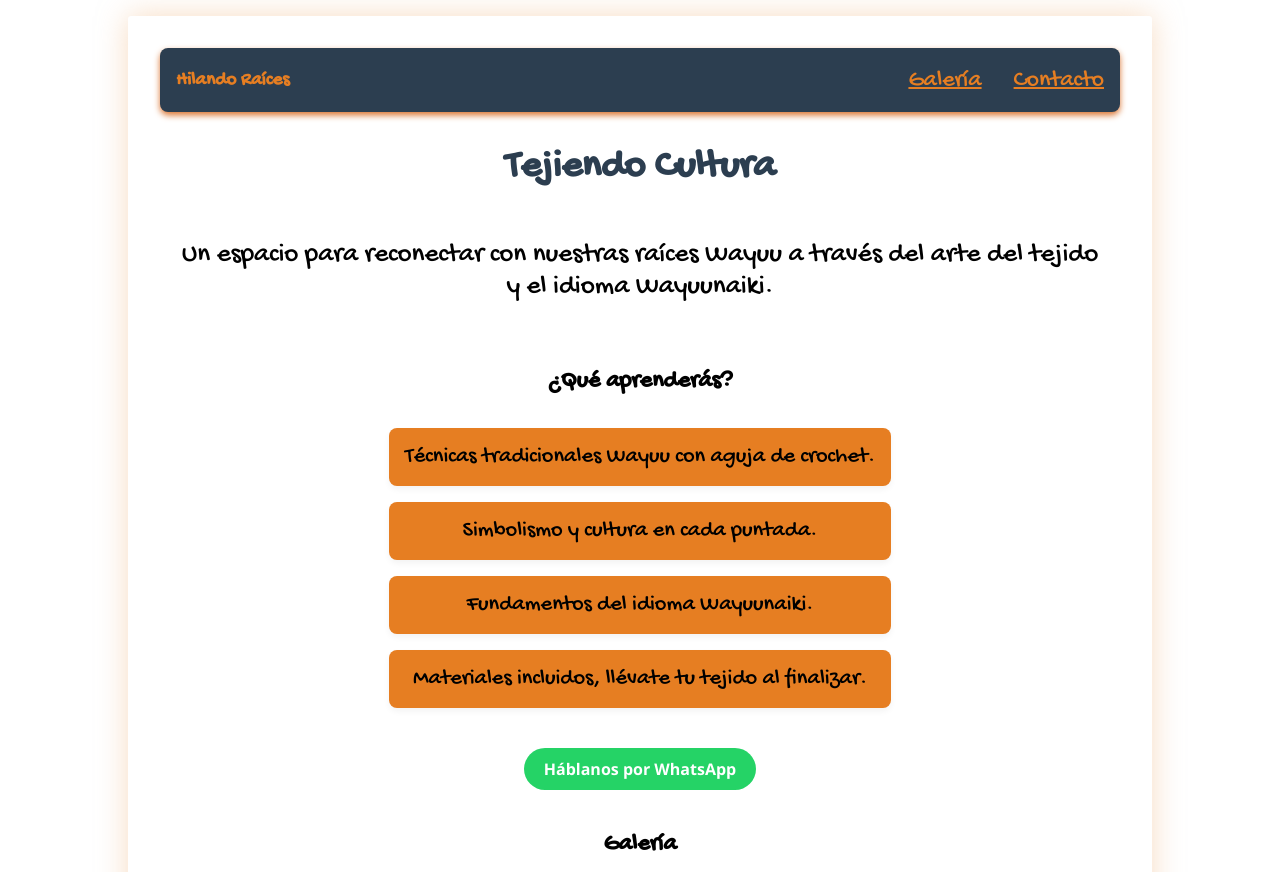
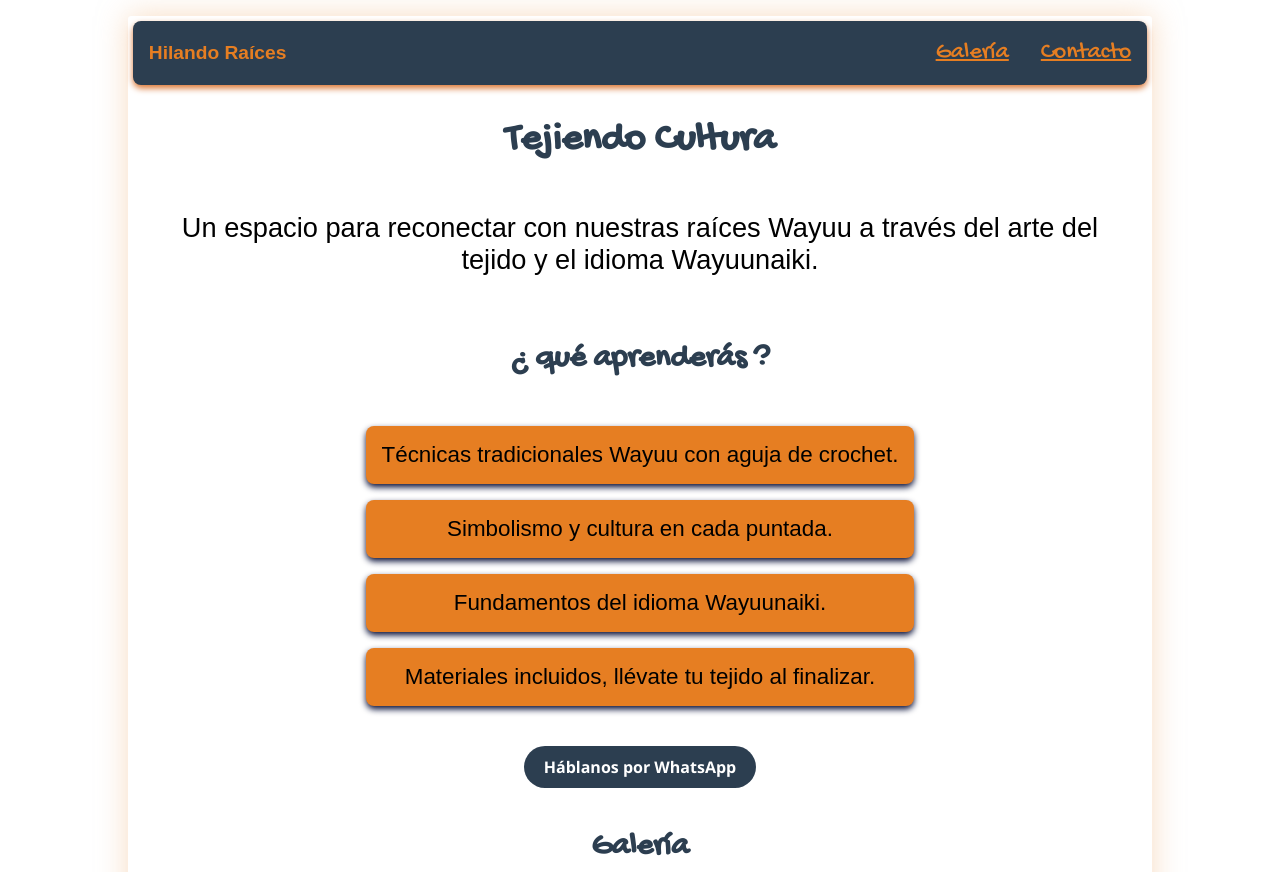
Before and after one commit to epieyu1/landing-page-hilando-raices, a plain HTML site: page index.html in a window 1280 px wide. Shown: the top 872 px of the page. Drawn offline with Linux system fonts and the light colour scheme; grey boxes are pictures that could not be loaded.

Commit message:
se cambia tipografia por peticion del cliente y se hacen unos ajuste al footer

```diff
--- a/index.html
+++ b/index.html
@@ -29,7 +29,7 @@
       </section>
 
       <section id="beneficios" class="beneficios">
-        <h2>¿Qué aprenderás?</h2>
+        <h2>¿ qué aprenderás ?</h2>
         <ul>
           <li>Técnicas tradicionales Wayuu con aguja de crochet.</li>
           <li>Simbolismo y cultura en cada puntada.</li>
--- a/styles.css
+++ b/styles.css
@@ -23,7 +23,7 @@ body {
     justify-content: center;
     text-align: center;
     padding-top: 1rem;     /* Espacio arriba */
-    padding-bottom: 2rem;  /* Espacio abajo */
+    padding-bottom: 1rem;  /* Espacio abajo */
 }
 
 /* ==== CONTENEDOR PRINCIPAL ==== */
@@ -35,7 +35,7 @@ body {
     background-color: var(--color-fondo);
     box-shadow: 0 0 30px rgba(241, 186, 133, 0.5);
     border-radius: 0.2rem;
-    padding: 2rem;
+    padding: 0.3rem;
 }
 
 /* ==== NAVBAR TRADICIONAL ==== */
@@ -59,6 +59,7 @@ nav {
 
 .logo {
     font-size: 1.2rem;
+    font-family: sans-serif;
     font-weight: bold;
     color: var(--color-principal);
 }
@@ -110,6 +111,7 @@ h1 {
 .hero p {
     margin-top: 1rem;
     font-size: 1.7rem;
+    font-family: sans-serif;
 }
 
 .beneficios {
@@ -117,12 +119,20 @@ h1 {
     justify-content: center;
     align-items: center;
     flex-direction: column;
+    font-family: sans-serif;
     width: 100%;
     height: auto;
     gap: 1rem;
     background-color: var(--color-fondo);
     margin-top: 1rem;
     padding: 2rem;
+}
+
+.beneficios h2 {
+    font-size: 2rem;
+    color: var(--color-secundario);
+    font-family: 'Gochi Hand', cursive;
+    margin-bottom: 1rem;
 }
 
 .galeria {
@@ -134,13 +144,27 @@ h1 {
 
 }
 
+.galeria h2 {
+    font-size: 2rem;
+    color: var(--color-secundario);
+    font-family: 'Gochi Hand', cursive;
+    margin-bottom: 1rem;
+}
+
+h2 {
+    font-size: 2rem;
+    color: var(--color-secundario);
+    font-family: 'Gochi Hand', cursive;
+    margin-bottom: 1rem;
+}
+
 li {
     list-style: none;
     margin: 1rem 0;
     padding: 1rem;
     background: var(--color-principal);
     border-radius: 0.5rem;
-    box-shadow: 0 0.2rem 0.4rem rgba(0,0,0,0.05);
+    box-shadow: 0 0.2rem 0.4rem rgb(8, 15, 56);
     color: #000;
     font-size: 1.4rem;
 }
@@ -256,7 +280,7 @@ button:hover {
 
   .whatsapp-button {
     display: inline-block;
-    background-color: #25D366;
+    background-color: var(--color-secundario);
     color: white;
     font-weight: bold;
     padding: 10px 20px;
@@ -268,7 +292,7 @@ button:hover {
   }
 
   .whatsapp-button:hover {
-    background-color: #1ebe5d;
+    background-color: #128C7E;
     animation: none; /* Se detiene al pasar el mouse para evitar distracción */
   }
 
@@ -279,7 +303,7 @@ footer {
     justify-content: space-evenly;
     text-align: center;
     background-color: var(--color-secundario);
-    margin-top: 0.5rem;
+    margin-bottom: 0;
     padding: 1rem 0;
     height: 5rem;
     box-shadow: 0 0.2rem 0.4rem rgb(0, 0, 0);
@@ -287,8 +311,8 @@ footer {
 }
 
 .footer-copy {
-    margin-top: 2rem;
-    margin-right: 10rem;
+    margin-top: 1.2rem;
+    margin-right: 6rem;
     color: #f8f1f1;
     font-size: 1.2rem;
 }
@@ -304,11 +328,17 @@ footer .redes a img {
     width: auto;
     height: 2.5rem;
     margin-top: 1.5rem;
+    gap: 1.8rem;
+    background-color: var(--color-principal);
+    border-radius: 50%;
+    padding: 0.5rem;
+
 }
 
 footer .redes a:hover img {
     transform: scale(1.3);
     transition: transform 0.3s ease;
+    background-color: var(--color-principal);
 
 }
 
@@ -331,7 +361,7 @@ footer .redes a:hover img {
         border-radius: 0.3rem;
     }
     .footer-copy {
-        margin-top: 2.5rem;
+        margin-top: 1rem;
         flex-direction: column;
         margin-right: 0.4rem;
         color: #f8f1f1;
@@ -355,6 +385,7 @@ footer .redes a:hover img {
     }
     .hero p {
         font-size: 1.5rem;
+        font-family: sans-serif;
     }
 
   }
```
